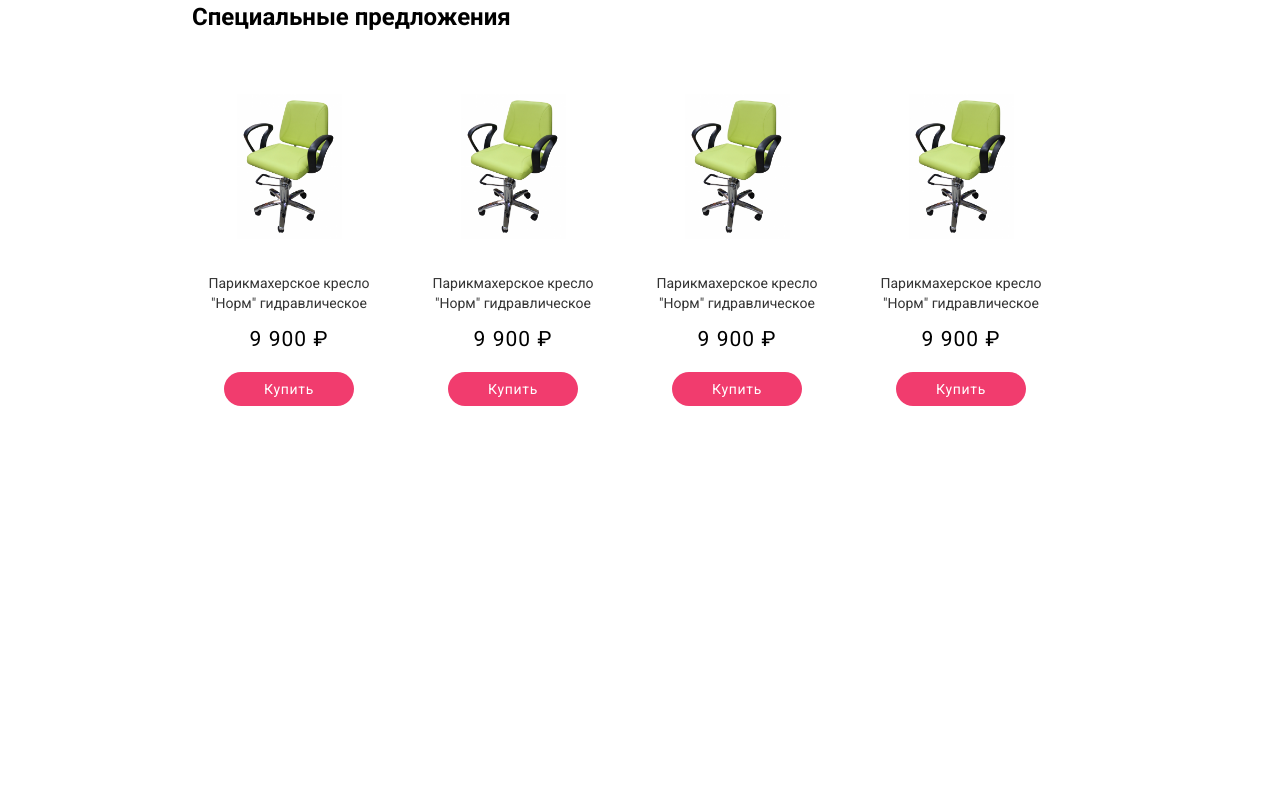
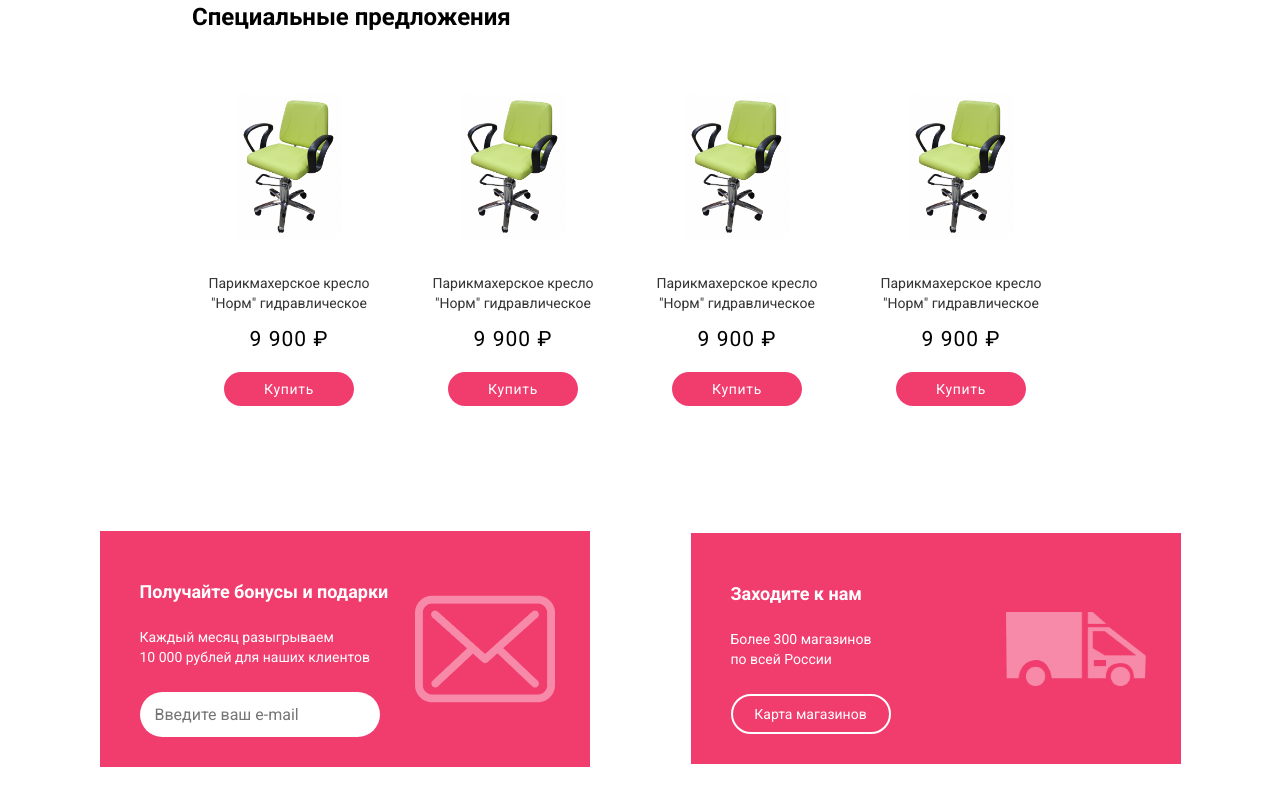
Before and after one commit to Trifle22/Equipment-for-beauty-salons, a plain HTML site: page index.html in a window 1280 px wide. Shown: the part 747-1552 px from the top of the page. Before the commit the page ends 1178 px from the top, so only its background shows below. Drawn offline with Linux system fonts and the light colour scheme.

Commit message:
+ appeal section

```diff
--- a/css/style.css
+++ b/css/style.css
@@ -221,3 +221,99 @@ body {
     padding: 9px 40px;
     margin-bottom: 25px;
 }
+
+.appeal .wrap {
+    width: 90%;
+    margin: 0 auto;
+}
+
+.appeal-cards {
+    margin-top: 100px;
+    display: flex;
+    justify-content: space-around;
+    align-items: center;
+    margin-bottom: 100px;
+}
+
+.appeal-card:first-child {
+    display: flex;
+    flex-direction: column;
+    background-color: #f13c6e;
+    margin-right: 30px;
+    background: url(../img/envelope.png) #f13c6e;
+    background-repeat: no-repeat;
+    background-position: right 35px center;
+    background-size: 140px;
+    padding-right: 200px;
+    padding-left: 40px;
+    padding-top: 15px;
+    padding-bottom: 15px;
+    background-size: 140px;
+    max-width: 450px;
+}
+
+.appeal-card:last-child {
+    display: flex;
+    flex-direction: column;
+    background-color: #f13c6e;
+    background: url(../img/truck.png) #f13c6e;
+    background-position: right 35px center;
+    background-repeat: no-repeat;
+    padding-right: 200px;
+    padding-left: 40px;
+    padding-top: 15px;
+    padding-bottom: 15px;
+    background-size: 140px;
+    max-width: 450px;
+}
+
+.appeal-card h2 {
+    font-style: normal;
+    font-weight: bold;
+    font-size: 18px;
+    line-height: 21px;
+    color: white;
+    margin-bottom: 25px;
+    width: 250px;
+    margin-top: 35px;
+}
+
+.appeal-card p {
+    font-style: normal;
+    font-weight: normal;
+    font-size: 14px;
+    line-height: 20px;
+    color: #ffffff;
+    margin-top: 0;
+    margin-bottom: 25px;
+    width: 100%;
+}
+
+.appeal-card input {
+    width: 225px;
+    height: 35px;
+    background-color: #ffffff;
+    border-radius: 30px;
+    border: none;
+    outline: none;
+    margin-top: 0;
+    margin-bottom: 15px;
+    padding: 5px 0;
+    padding-left: 15px;
+}
+
+.appeal-card-button {
+    background-color: #f13c6e;
+    border: 2px solid white;
+    width: 160px;
+    margin-bottom: 15px;
+    padding-top: 10px;
+    padding-bottom: 10px;
+    border-radius: 30px;
+    font-style: normal;
+    font-weight: normal;
+    font-size: 14px;
+    line-height: 16px;
+    color: white;
+    outline: none;
+}
--- a/index.html
+++ b/index.html
@@ -85,6 +85,22 @@
             </div>
         </div>
     </section>
+    <section class="appeal">
+        <div class="wrap">
+            <div class="appeal-cards">
+                <div class="appeal-card">
+                    <h2>Получайте бонусы и подарки</h2>
+                    <p>Каждый месяц разыгрываем <br> 10 000 рублей для наших клиентов</p>
+                    <input type="email" placeholder="Введите ваш e-mail">
+                </div>
+                <div class="appeal-card">
+                    <h2>Заходите к нам</h2>
+                    <p>Более 300 магазинов <br> по всей России</p>
+                    <button class="appeal-card-button">Карта магазинов</button>
+                </div>
+            </div>
+        </div>
+    </section>
 </body>
 
 </html>
```
Also changed, not shown: img/envelope.png (added), img/truck.png (added).
